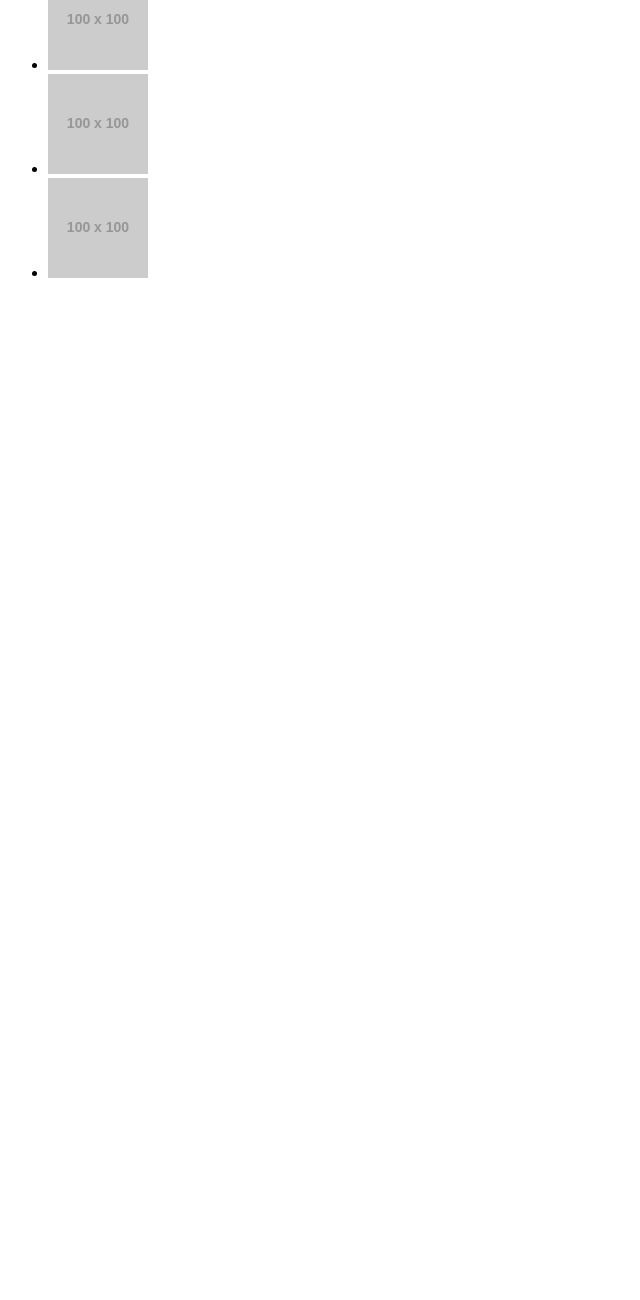
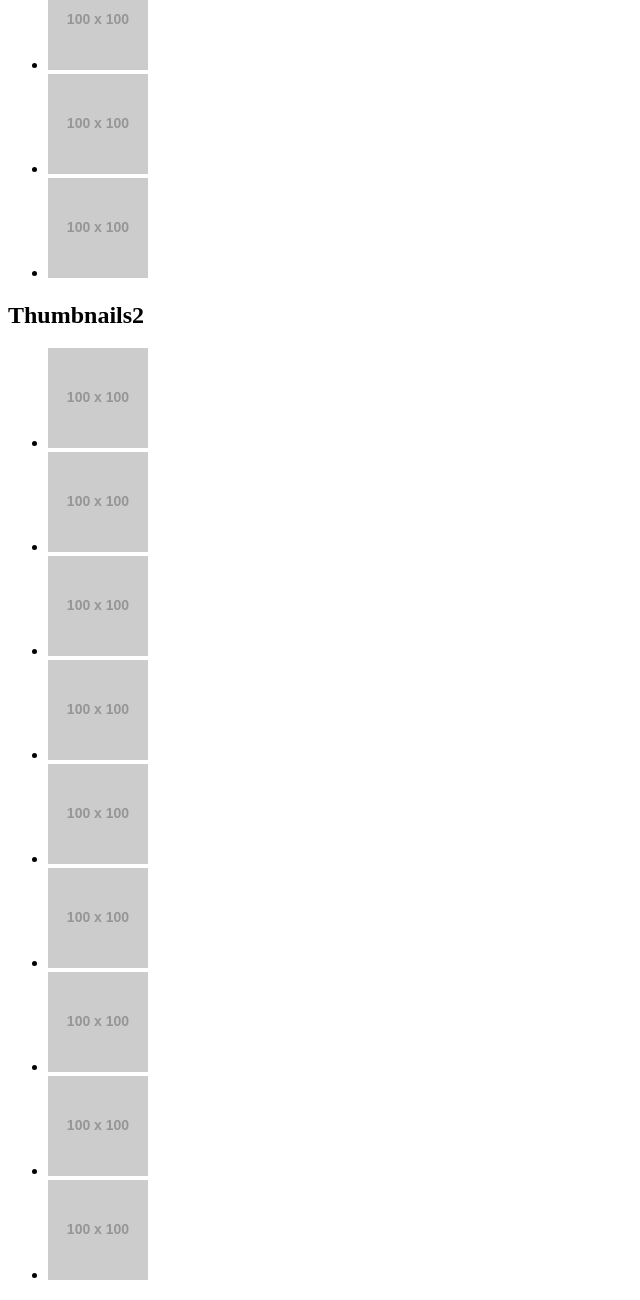
Before and after one commit to karu2332/emmet, a plain HTML site: page index.html in a window 1280 px wide. Shown: the part 1051-2351 px from the top of the page, without its empty margins (0-640 px from the left). Before the commit the page ends 1349 px from the top, so only its background shows below. Drawn offline with Linux system fonts and the light colour scheme; placeholder pictures from the web are drawn by us.

Commit message:
add second section using emmet

```diff
--- a/index.html
+++ b/index.html
@@ -46,6 +46,20 @@
        <li><img src="http://placehold.it/100X100" alt="placeholder"></li>
      </ul>
    </section>
+   <section>
+     <h2>Thumbnails2</h2>
+     <ul>
+       <li><img src="http://placehold.it/100X100" alt="placeholder"></li>
+       <li><img src="http://placehold.it/100X100" alt="placeholder"></li>
+       <li><img src="http://placehold.it/100X100" alt="placeholder"></li>
+       <li><img src="http://placehold.it/100X100" alt="placeholder"></li>
+       <li><img src="http://placehold.it/100X100" alt="placeholder"></li>
+       <li><img src="http://placehold.it/100X100" alt="placeholder"></li>
+       <li><img src="http://placehold.it/100X100" alt="placeholder"></li>
+       <li><img src="http://placehold.it/100X100" alt="placeholder"></li>
+       <li><img src="http://placehold.it/100X100" alt="placeholder"></li>
+     </ul>
+   </section>
   </main>
   </div> <!-- end container -->
 </body>
```
